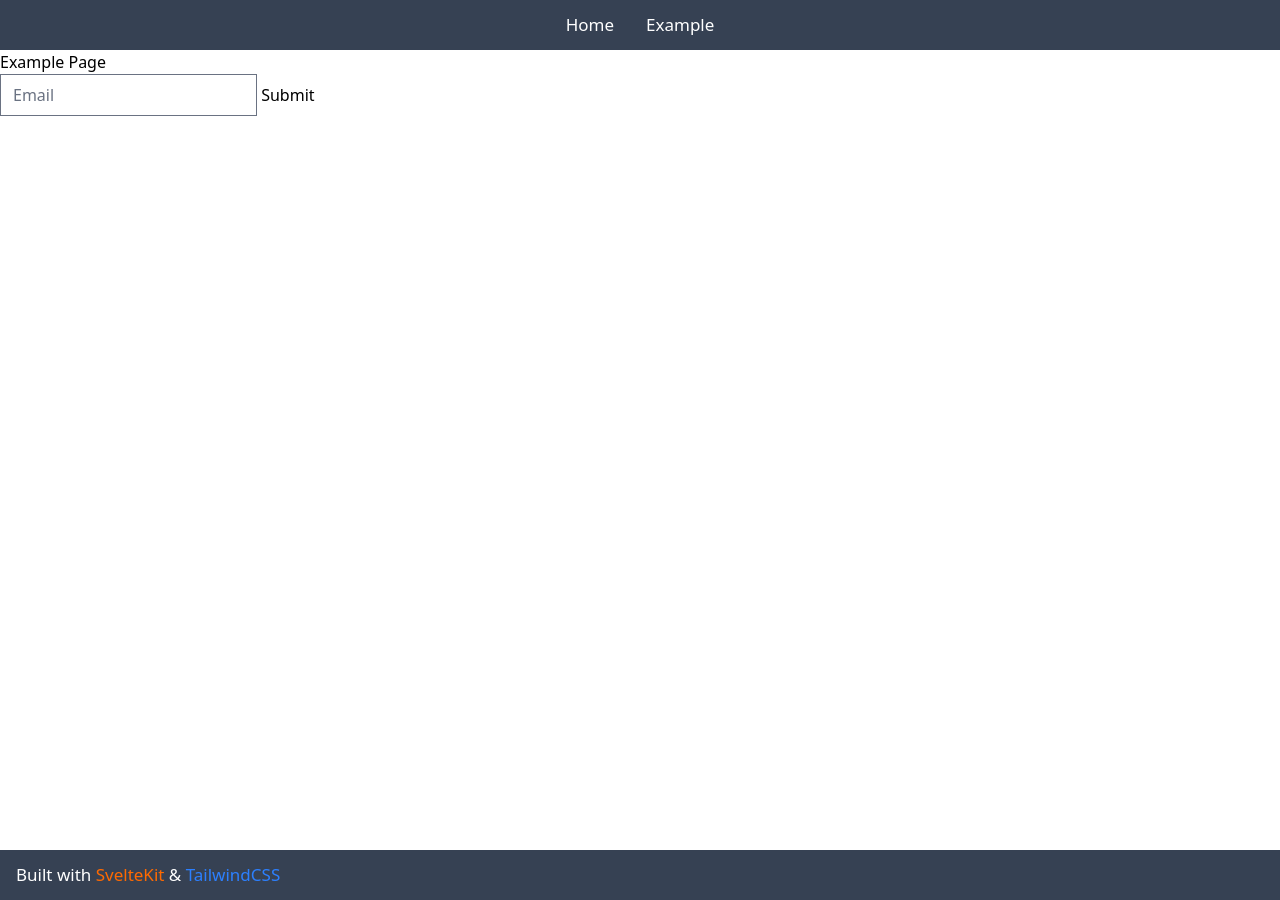
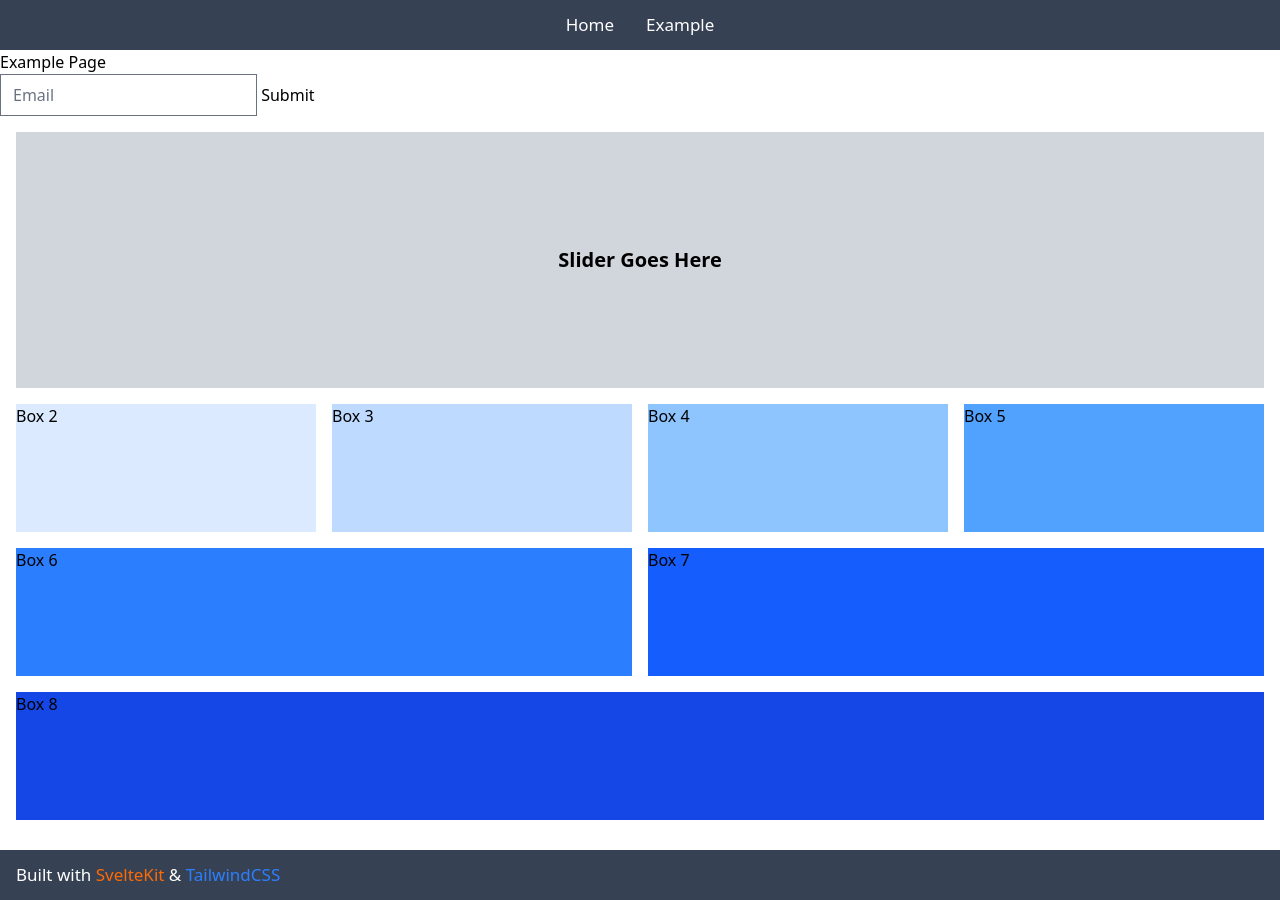
Before and after one commit to Masahjor/Svelte-Boilerplate, a SvelteKit app: page /example-page in a window 1280 px wide. Built offline with nearby package versions, Linux system fonts and the light colour scheme.

Commit message:
Grid slider added

```diff
--- a/src/routes/example-page/Main.svelte
+++ b/src/routes/example-page/Main.svelte
@@ -1,7 +1,7 @@
 <!-- Script -->
 <script lang="ts">
-      import EmailValidation from '../emailValidation.svelte';
-
+        import EmailValidation from '../emailValidation.svelte';
+        import GridSlider from '../gridSlider.svelte';
      console.log("Allo example page");
 </script>
 
@@ -10,7 +10,7 @@
 <main class="h-screen">
     <h2>Example Page</h2>
     <EmailValidation />
-
+    <GridSlider />
 </main>
 
 
--- /dev/null
+++ b/src/routes/gridSlider.svelte
@@ -0,0 +1,23 @@
+<div class="grid grid-cols-2 md:grid-cols-4 lg:grid-cols-12 gap-4 p-4">
+  <!-- Slider - Div 1 -->
+  <div class="col-span-2 md:col-span-4 lg:col-span-12 bg-gray-300 h-64 flex items-center justify-center">
+    <div class="text-xl font-bold">Slider Goes Here</div>
+  </div>
+
+  <!-- Div 2 -->
+  <div class="col-span-2 md:col-span-2 lg:col-span-3 bg-blue-100 h-32">Box 2</div>
+  <!-- Div 3 -->
+  <div class="col-span-2 md:col-span-2 lg:col-span-3 bg-blue-200 h-32">Box 3</div>
+  <!-- Div 4 -->
+  <div class="col-span-2 md:col-span-2 lg:col-span-3 bg-blue-300 h-32">Box 4</div>
+  <!-- Div 5 -->
+  <div class="col-span-2 md:col-span-2 lg:col-span-3 bg-blue-400 h-32">Box 5</div>
+
+  <!-- Div 6 -->
+  <div class="col-span-2 hidden md:hidden lg:col-span-6 lg:block bg-blue-500 h-32">Box 6</div>
+  <!-- Div 7 -->
+  <div class="col-span-2 hidden md:hidden lg:col-span-6 lg:block bg-blue-600 h-32">Box 7</div>
+
+  <!-- Div 8 -->
+  <div class="col-span-2 md:col-span-4 lg:col-span-12 bg-blue-700 h-32">Box 8</div>
+</div>
```
